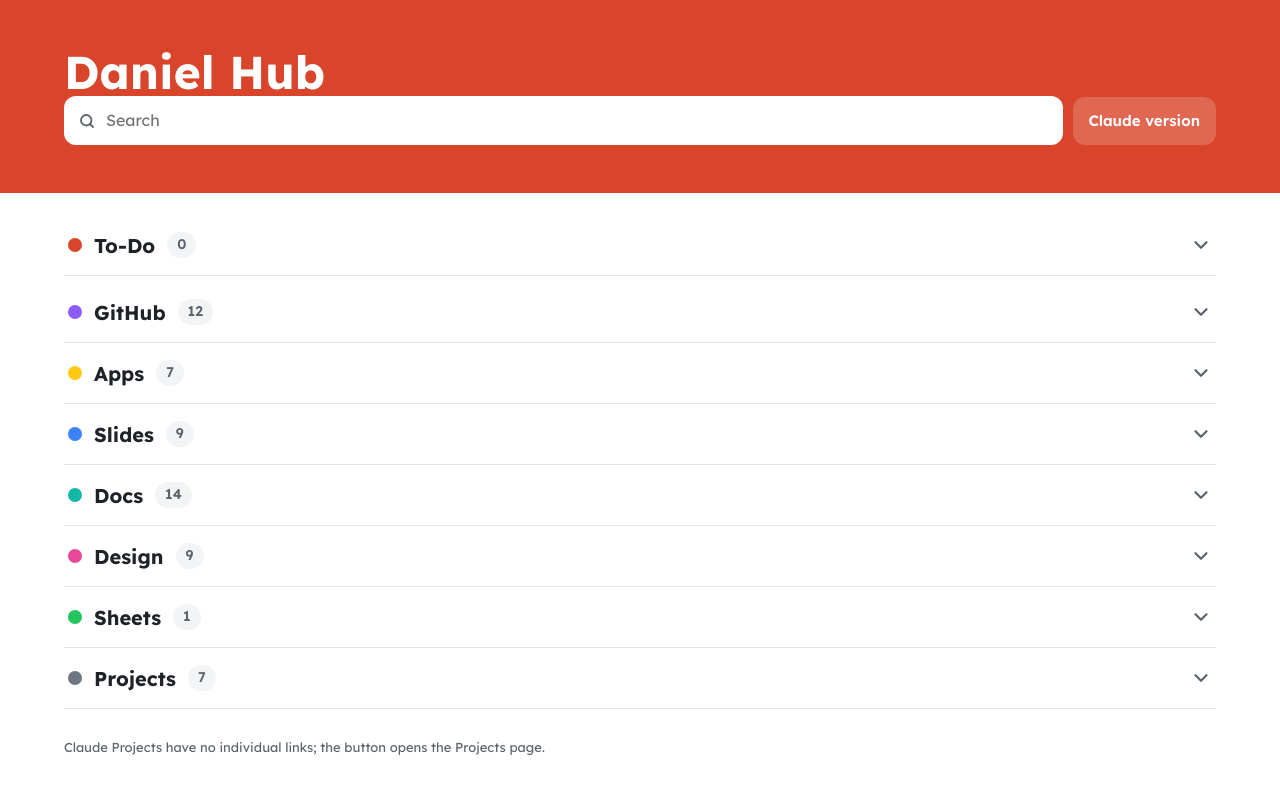
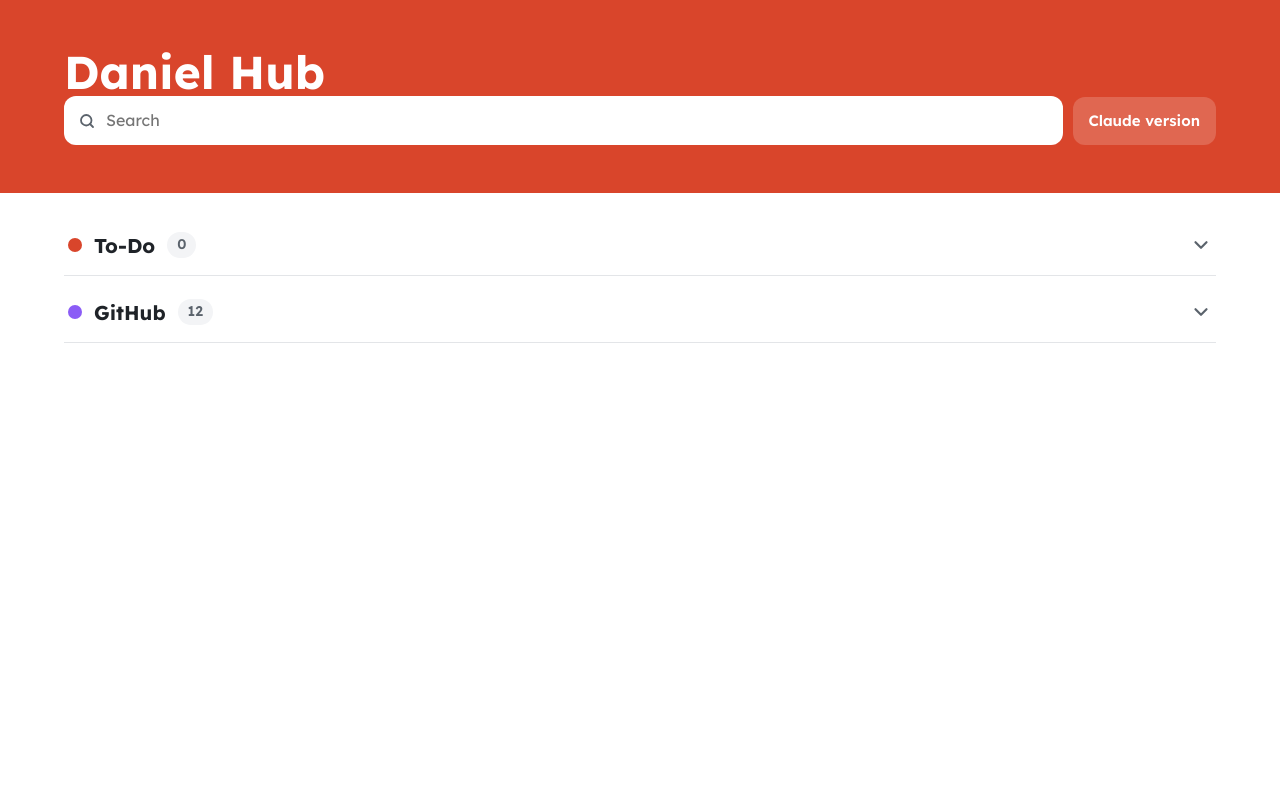
Before and after one commit to danll737321-beep/DanWorkList, a plain HTML site: page index.html in a window 1280 px wide. Drawn offline with Linux system fonts and the light colour scheme.

Commit message:
Public site: show GitHub category only
Co-Authored-By: Claude Opus 5.5 <noreply@anthropic.com>
Claude-Session: https://claude.ai/code/session_01CZiyVWSzspVm8dssAju3SZ

```diff
--- a/index.html
+++ b/index.html
@@ -117,7 +117,6 @@ main{padding:22px max(5vw,16px) 56px}
       <input type="date" id="todoD" aria-label="Date"><input type="time" id="todoT" aria-label="Time (optional)"><label class="hotk"><input type="checkbox" id="todoH2">Important</label><button class="btn go">Add</button></form>
     <ul id="todoL"><li class="msg">Loading…</li></ul><p class="hint" id="todoHint"></p></div></details>
   <div id="secs"></div>
-  <p class="foot">Claude Projects have no individual links; the button opens the Projects page.</p>
 </div></main>
 <div class="toast" id="toast" role="status"></div>
 <script>
@@ -125,13 +124,7 @@ main{padding:22px max(5vw,16px) 56px}
 const A='https://claude.ai/artifact/',G='https://github.com/danll737321-beep/',P='https://danll737321-beep.github.io/';
 const CATS=[
  {k:'all',n:'All',c:'#ffc914'},
- {k:'github',n:'GitHub',c:'#8b5cf6'},
- {k:'app',n:'Apps',c:'#ffc914'},
- {k:'slides',n:'Slides',c:'#3b82f6'},
- {k:'docs',n:'Docs',c:'#14b8a6'},
- {k:'design',n:'Design',c:'#ec4899'},
- {k:'sheets',n:'Sheets',c:'#22c55e'},
- {k:'project',n:'Projects',c:'#6e7781'}];
+ {k:'github',n:'GitHub',c:'#8b5cf6'}];
 const toItem=i=>i.k==='github'?{k:'github',t:i.t,u:G+i.id,p:P+i.id+'/',n:i.n||'',img:'thumbs/'+i.id+'.jpg'}:i.k==='project'?{k:'project',t:i.t,u:'https://claude.ai/projects',n:'Claude Project'}:{k:i.k,t:i.t,u:A+i.id,n:i.n||'',alt:i.alt||''};
 let items=[];
 const cat=k=>CATS.find(c=>c.k===k);
--- a/items.json
+++ b/items.json
@@ -1,287 +1,5 @@
 {
  "items": [
-  {
-   "key": "a-1VthCwdzKregMiRoPpqqvY",
-   "k": "app",
-   "t": "Rubik’s Cube Permutation Lab",
-   "id": "1VthCwdzKregMiRoPpqqvY",
-   "n": ""
-  },
-  {
-   "key": "a-1ZMgutu6M7zYXYQnnrY4m5",
-   "k": "design",
-   "t": "Times Tables Workbook Covers",
-   "id": "1ZMgutu6M7zYXYQnnrY4m5",
-   "n": ""
-  },
-  {
-   "key": "a-1k4GCtMyNpTLVZPhbb1UPY",
-   "k": "slides",
-   "t": "L3 Oxidation & Reduction",
-   "id": "1k4GCtMyNpTLVZPhbb1UPY",
-   "n": ""
-  },
-  {
-   "key": "a-44U1HxbVevL2tnHPupSNSt",
-   "k": "slides",
-   "t": "Cells: Osmosis",
-   "id": "44U1HxbVevL2tnHPupSNSt",
-   "n": ""
-  },
-  {
-   "key": "a-4PCd75eaxtv7D6jk3RWDtv",
-   "k": "design",
-   "t": "Hoover Dam Explorer Books",
-   "id": "4PCd75eaxtv7D6jk3RWDtv",
-   "n": ""
-  },
-  {
-   "key": "a-4QRbWyzSoFJWCzyy6NqD6C",
-   "k": "docs",
-   "t": "Middle School Physics Bilingual Mini Lessons",
-   "id": "4QRbWyzSoFJWCzyy6NqD6C",
-   "n": ""
-  },
-  {
-   "key": "a-5ZDbLTH688X6fNVktfmRSP",
-   "k": "docs",
-   "t": "2026 American Dream Report Explained",
-   "id": "5ZDbLTH688X6fNVktfmRSP",
-   "n": ""
-  },
-  {
-   "key": "a-6VJcY7ysDr8Xvajt9Wms5x",
-   "k": "app",
-   "t": "Odds at the Table",
-   "id": "6VJcY7ysDr8Xvajt9Wms5x",
-   "n": ""
-  },
-  {
-   "key": "a-7gMDnFSgpKEKL6VotDzGZW",
-   "k": "docs",
-   "t": "Middle School Biology Bilingual Mini Lessons",
-   "id": "7gMDnFSgpKEKL6VotDzGZW",
-   "n": ""
-  },
-  {
-   "key": "a-86uDS2HbY4FPe1a5ozAgUw",
-   "k": "design",
-   "t": "Force & Motion Infographic Poster",
-   "id": "86uDS2HbY4FPe1a5ozAgUw",
-   "n": ""
-  },
-  {
-   "key": "a-8KY1zF1WGJnJivVG4h3nyq",
-   "k": "slides",
-   "t": "L2 Acids, Bases & Salts",
-   "id": "8KY1zF1WGJnJivVG4h3nyq",
-   "n": ""
-  },
-  {
-   "key": "a-9bbKhtcuEsetKyo2pgEsfa",
-   "k": "docs",
-   "t": "Podcast Transcript: Circuits & Ohm’s Law",
-   "id": "9bbKhtcuEsetKyo2pgEsfa",
-   "n": ""
-  },
-  {
-   "key": "a-AAwYp6bqAxBSrYZ2a7xPTR",
-   "k": "docs",
-   "t": "Vegas Roulette Rules — Podcast Script",
-   "id": "AAwYp6bqAxBSrYZ2a7xPTR",
-   "n": ""
-  },
-  {
-   "key": "a-AouFcnmdDwcpXmazFCH5D8",
-   "k": "slides",
-   "t": "Ecology: Food Webs & Energy Pyramids",
-   "id": "AouFcnmdDwcpXmazFCH5D8",
-   "n": ""
-  },
-  {
-   "key": "a-B2WWk6YfMAbcS6AFi1ebsy",
-   "k": "design",
-   "t": "See the Math Worksheet",
-   "id": "B2WWk6YfMAbcS6AFi1ebsy",
-   "n": ""
-  },
-  {
-   "key": "a-B8LkS3fhGx6AWDAqBQi3Q3",
-   "k": "design",
-   "t": "TOEFL Vocab Kids Mode",
-   "id": "B8LkS3fhGx6AWDAqBQi3Q3",
-   "n": ""
-  },
-  {
-   "key": "a-Brxf1u4JEWbdywqhq1uexM",
-   "k": "slides",
-   "t": "Circuits & Ohm’s Law",
-   "id": "Brxf1u4JEWbdywqhq1uexM",
-   "n": "",
-   "alt": "3So4ebj4tigSCKbsVVtcej"
-  },
-  {
-   "key": "a-CHFW8JBzC1VBUcDVNwE3Vy",
-   "k": "sheets",
-   "t": "NVIDIA Valuation Sheet",
-   "id": "CHFW8JBzC1VBUcDVNwE3Vy",
-   "n": ""
-  },
-  {
-   "key": "a-CN5fSU1LGnA7ftAT867YEK",
-   "k": "app",
-   "t": "Sheep Farm Handbook Template",
-   "id": "CN5fSU1LGnA7ftAT867YEK",
-   "n": ""
-  },
-  {
-   "key": "a-D5cJ5PDauo9ZL57a3uMmx7",
-   "k": "slides",
-   "t": "L1 Chemical Reactions & Conservation of Mass",
-   "id": "D5cJ5PDauo9ZL57a3uMmx7",
-   "n": ""
-  },
-  {
-   "key": "a-DLgs8mAQaaCVcrbFgdyfix",
-   "k": "docs",
-   "t": "When You Trap a Tiger: Summary Essay",
-   "id": "DLgs8mAQaaCVcrbFgdyfix",
-   "n": ""
-  },
-  {
-   "key": "a-DbPgYiRbGEAXnXZzgrYAA6",
-   "k": "slides",
-   "t": "Genetics: Dominant & Recessive Traits",
-   "id": "DbPgYiRbGEAXnXZzgrYAA6",
-   "n": ""
-  },
-  {
-   "key": "a-EjbuYDcgWFLauWLKN2jhim",
-   "k": "app",
-   "t": "Hoover Dam Guide",
-   "id": "EjbuYDcgWFLauWLKN2jhim",
-   "n": ""
-  },
-  {
-   "key": "a-F8pfAQvdrmgeHhJtPbC1Ze",
-   "k": "docs",
-   "t": "Grade 5 Multiplication & Division Practice",
-   "id": "F8pfAQvdrmgeHhJtPbC1Ze",
-   "n": ""
-  },
-  {
-   "key": "a-JYPnF5kAWD6Zu3AaNuTU12",
-   "k": "slides",
-   "t": "Force & Motion",
-   "id": "JYPnF5kAWD6Zu3AaNuTU12",
-   "n": ""
-  },
-  {
-   "key": "a-K619U2FKHZ453i88JT1tME",
-   "k": "design",
-   "t": "Hero Classroom Door",
-   "id": "K619U2FKHZ453i88JT1tME",
-   "n": ""
-  },
-  {
-   "key": "a-KZBiptkJx6u34bBuQSUpF6",
-   "k": "app",
-   "t": "Circuits & Ohm’s Law Podcast",
-   "id": "KZBiptkJx6u34bBuQSUpF6",
-   "n": ""
-  },
-  {
-   "key": "a-KvAvxpk6EJQ3pcZ24P2Rou",
-   "k": "design",
-   "t": "Picture-to-Pencil Math – Grade 3 Multiplication Sample",
-   "id": "KvAvxpk6EJQ3pcZ24P2Rou",
-   "n": ""
-  },
-  {
-   "key": "a-LHR7t13NdmsFpVaNroRG2v",
-   "k": "docs",
-   "t": "Four Siblings Character Sheet: Leo, Mia, Kai, Anna",
-   "id": "LHR7t13NdmsFpVaNroRG2v",
-   "n": ""
-  },
-  {
-   "key": "a-LUWgay7CQzPczHPyx3xVF5",
-   "k": "docs",
-   "t": "Lesson 9 Extra Practice: Place Value to Multiply",
-   "id": "LUWgay7CQzPczHPyx3xVF5",
-   "n": ""
-  },
-  {
-   "key": "a-MYYE2DCZq8aDjcthrZsiT5",
-   "k": "app",
-   "t": "Picture-to-Pencil Tutor",
-   "id": "MYYE2DCZq8aDjcthrZsiT5",
-   "n": ""
-  },
-  {
-   "key": "a-Pd4wC8QvpnjcDpsPZBCHyB",
-   "k": "docs",
-   "t": "Revelation and Today’s World",
-   "id": "Pd4wC8QvpnjcDpsPZBCHyB",
-   "n": ""
-  },
-  {
-   "key": "a-PurRFFeJ1baNsamj4THNJ5",
-   "k": "slides",
-   "t": "Waves, Sound & Light",
-   "id": "PurRFFeJ1baNsamj4THNJ5",
-   "n": "",
-   "alt": "CJNiDB3hcSM76XwxqiCVFd"
-  },
-  {
-   "key": "a-QzYwrpnCzqkLMtoNSgSjk4",
-   "k": "docs",
-   "t": "NVIDIA Financial Statements & Valuation Primer",
-   "id": "QzYwrpnCzqkLMtoNSgSjk4",
-   "n": ""
-  },
-  {
-   "key": "a-V8r5YM7HGLkB9X1KyQeL86",
-   "k": "design",
-   "t": "See-It Duo Character Designs",
-   "id": "V8r5YM7HGLkB9X1KyQeL86",
-   "n": ""
-  },
-  {
-   "key": "a-VcFfwKeJyaiW8hjtG78ywp",
-   "k": "app",
-   "t": "Roulette Decoded",
-   "id": "VcFfwKeJyaiW8hjtG78ywp",
-   "n": ""
-  },
-  {
-   "key": "a-VrWymGccax1FxnCaZDgshu",
-   "k": "docs",
-   "t": "Middle School Chemistry Mini Lessons",
-   "id": "VrWymGccax1FxnCaZDgshu",
-   "n": ""
-  },
-  {
-   "key": "a-WadYij7bEZyz5EKoT9tCwE",
-   "k": "design",
-   "t": "Table Rush Starter Worksheet",
-   "id": "WadYij7bEZyz5EKoT9tCwE",
-   "n": ""
-  },
-  {
-   "key": "a-YBeTjgSQ2qKtb65uMpWBpC",
-   "k": "docs",
-   "t": "Division Diagnostic: Grade 5",
-   "id": "YBeTjgSQ2qKtb65uMpWBpC",
-   "n": ""
-  },
-  {
-   "key": "a-YNTXjstnqCuB4YpMbiYAYK",
-   "k": "docs",
-   "t": "One Turn: Rubik’s Cube Permutation Podcast Script",
-   "id": "YNTXjstnqCuB4YpMbiYAYK",
-   "n": ""
-  },
   {
    "key": "gh-bible",
    "k": "github",
@@ -365,55 +83,6 @@
    "t": "-toefl-vocab",
    "id": "-toefl-vocab",
    "n": "1,000+ TOEFL words"
-  },
-  {
-   "key": "p-c-decision-analysis-engine",
-   "k": "project",
-   "t": "C - Decision Analysis Engine",
-   "id": "",
-   "n": "Claude Project"
-  },
-  {
-   "key": "p-c-presentation-outline-builder",
-   "k": "project",
-   "t": "C - Presentation Outline Builder",
-   "id": "",
-   "n": "Claude Project"
-  },
-  {
-   "key": "p-e-think-tank",
-   "k": "project",
-   "t": "E - Think Tank",
-   "id": "",
-   "n": "Claude Project"
-  },
-  {
-   "key": "p-grammar",
-   "k": "project",
-   "t": "Grammar",
-   "id": "",
-   "n": "Claude Project"
-  },
-  {
-   "key": "p-p-perspective-works-engine",
-   "k": "project",
-   "t": "P - Perspective Works Engine",
-   "id": "",
-   "n": "Claude Project"
-  },
-  {
-   "key": "p-strengh-for-working",
-   "k": "project",
-   "t": "strengh for working",
-   "id": "",
-   "n": "Claude Project"
-  },
-  {
-   "key": "p-word-stack",
-   "k": "project",
-   "t": "Word Stack",
-   "id": "",
-   "n": "Claude Project"
   }
  ]
 }
```
Also changed, not shown: 8 other files.
